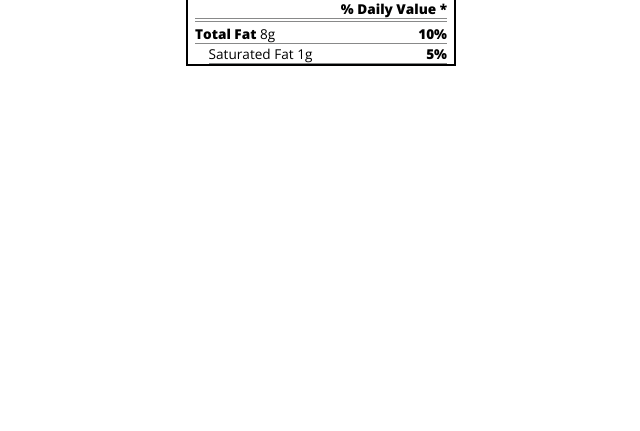
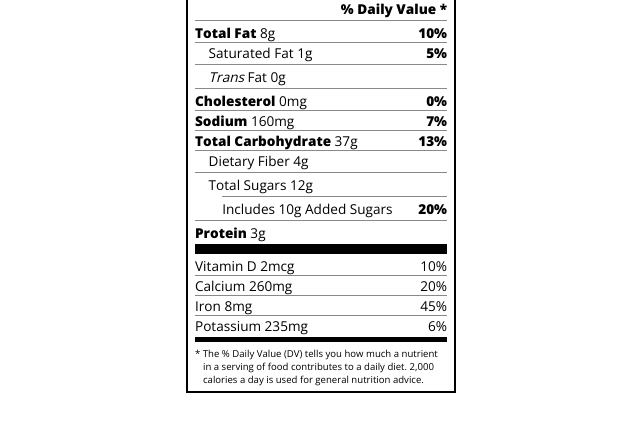
Before and after one commit to Jerdon07/223133568-LITAOEN, a plain HTML site: page freecodecamp/Certification2/NutritionLabel/index.html in a window 1280 px wide. Shown: the part 231-662 px from the top of the page, without its empty margins (319-959 px from the left). Drawn offline with nearby package versions, Linux system fonts and the light colour scheme.

Commit message:
The Project is Completed!

```diff
--- a/freecodecamp/Certification2/NutritionLabel/index.html
+++ b/freecodecamp/Certification2/NutritionLabel/index.html
@@ -30,11 +30,33 @@
       <div class="divider medium"></div>
 
       <div class="daily-value small-text">
-        <p class="bold right">% Daily Value *</p>
+        <p class="bold right no-divider">% Daily Value *</p>
         <div class="divider"></div>
         <p><span><span class="bold">Total Fat</span> 8g</span> <span class="bold">10%</span></p>
-        <p class="indent">Saturated Fat 1g <span class="bold">5%</span></p>
+        <p class="indent no-divider">Saturated Fat 1g <span class="bold">5%</span></p>
+        <div class="divider"></div>
+        <p class="indent no-divider"><span><i>Trans</i> Fat 0g</span></p>
+        <div class="divider"></div>
+        <p><span><span class="bold">Cholesterol</span> 0mg</span> <span class="bold">0%</span></p>
+        <p><span><span class="bold">Sodium</span> 160mg</span> <span class="bold">7%</span></p>
+        <p><span><span class="bold">Total Carbohydrate</span> 37g</span> <span class="bold">13%</span></p>
+        <p class="indent no-divider">Dietary Fiber 4g</p>
+        <div class="divider"></div>
+        <p class="indent no-divider">Total Sugars 12g</p>
+        <div class="divider double-indent"></div>
+        <p class="double-indent no-divider">Includes 10g Added Sugars <span class="bold right">20%</span></p>
+        <div class="divider"></div>
+        <p class="no-divider"><span><span class="bold">Protein</span> 3g</span></p>
+        <div class="divider large"></div>
+        <p>Vitamin D 2mcg <span>10%</span></p>
+        <p>Calcium 260mg <span class="right">20%</span></p>
+        <p>Iron 8mg <span class="right">45%</span></p>
+        <p class="no-divider">Potassium 235mg <span>6%</span></p>
       </div>
+
+      <div class="divider medium"></div>
+
+      <p class="note">* The % Daily Value (DV) tells you how much a nutrient in a serving of food contributes to a daily diet. 2,000 calories a day is used for general nutrition advice.</p>
     </div>
 </body>
 </html>
--- a/freecodecamp/Certification2/NutritionLabel/styles.css
+++ b/freecodecamp/Certification2/NutritionLabel/styles.css
@@ -53,6 +53,13 @@ header h1 {
     justify-content: flex-end;
 } .indent {
     margin-left: 1em;
-} .daily-value p {
+} .daily-value p:not(.no-divider) {
     border-bottom: 1px solid #888989;
+} .double-indent {
+    margin-left: 2em;
+} .note {
+    font-size: 0.6rem;
+    padding: 0 8px;
+    margin: 5px 0;
+    text-indent: -8px;
 }
```
